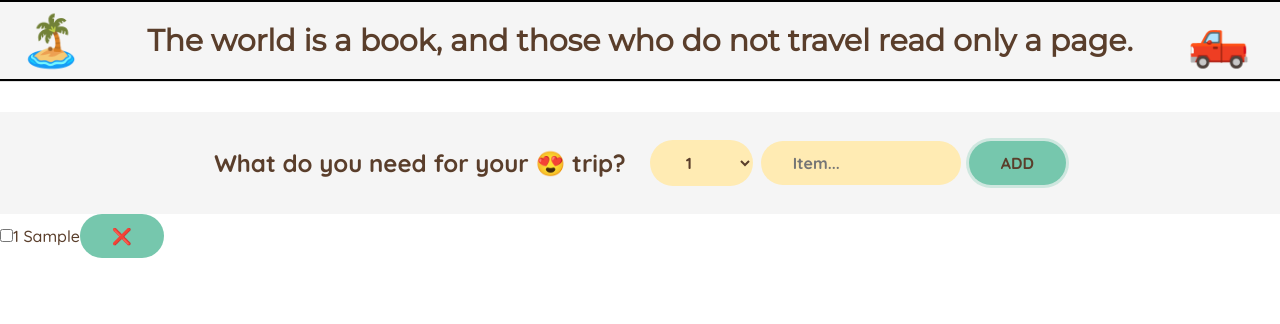
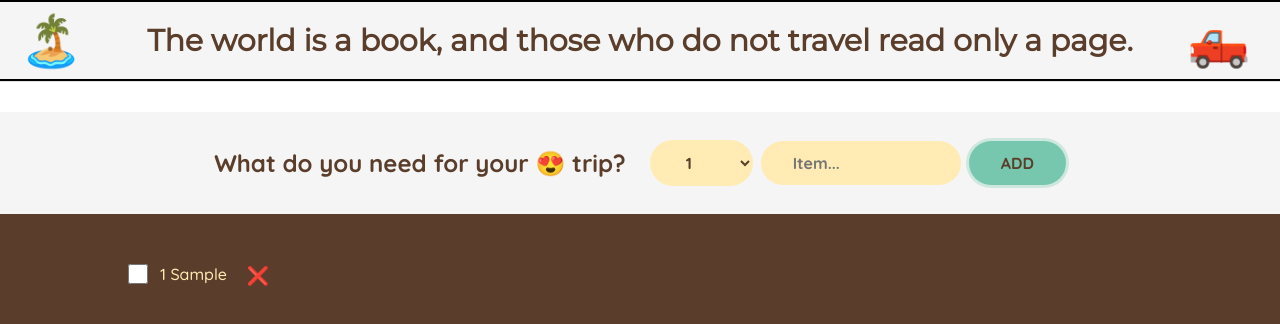
Before and after one commit to rebwar1/Travel-List, a React (Create React App) app in the folder travel-app/: page / in a window 1280 px wide. Both pictures are taken after typing "Sample" into the empty fields and a click on the button "ADD". Shown: the top 324 px of the page. Built offline with nearby package versions, Linux system fonts and the light colour scheme.

Commit message:
Apply styling to ItemsList and Item components

```diff
--- a/travel-app/src/components/Item.js
+++ b/travel-app/src/components/Item.js
@@ -9,8 +9,7 @@ function Item({ item, onToggleItem, onDeleteItem }) {
             onToggleItem(item.id);
           }}
         />
-
-        <span style={item.packed ? { textDecoration: "line-through" } : {}}>
+        <span className={item.packed ? "packed" : ""}>
           {item.quantity} {item.backpack}
         </span>
         <button onClick={() => onDeleteItem(item.id)}>❌</button>
--- a/travel-app/src/components/ItemsList.js
+++ b/travel-app/src/components/ItemsList.js
@@ -1,4 +1,5 @@
 import Item from "./Item";
+import "./styles/item.css";
 
 function ItemsList({ items, onToggleItem, onDeleteItem }) {
   console.log(items);
```
